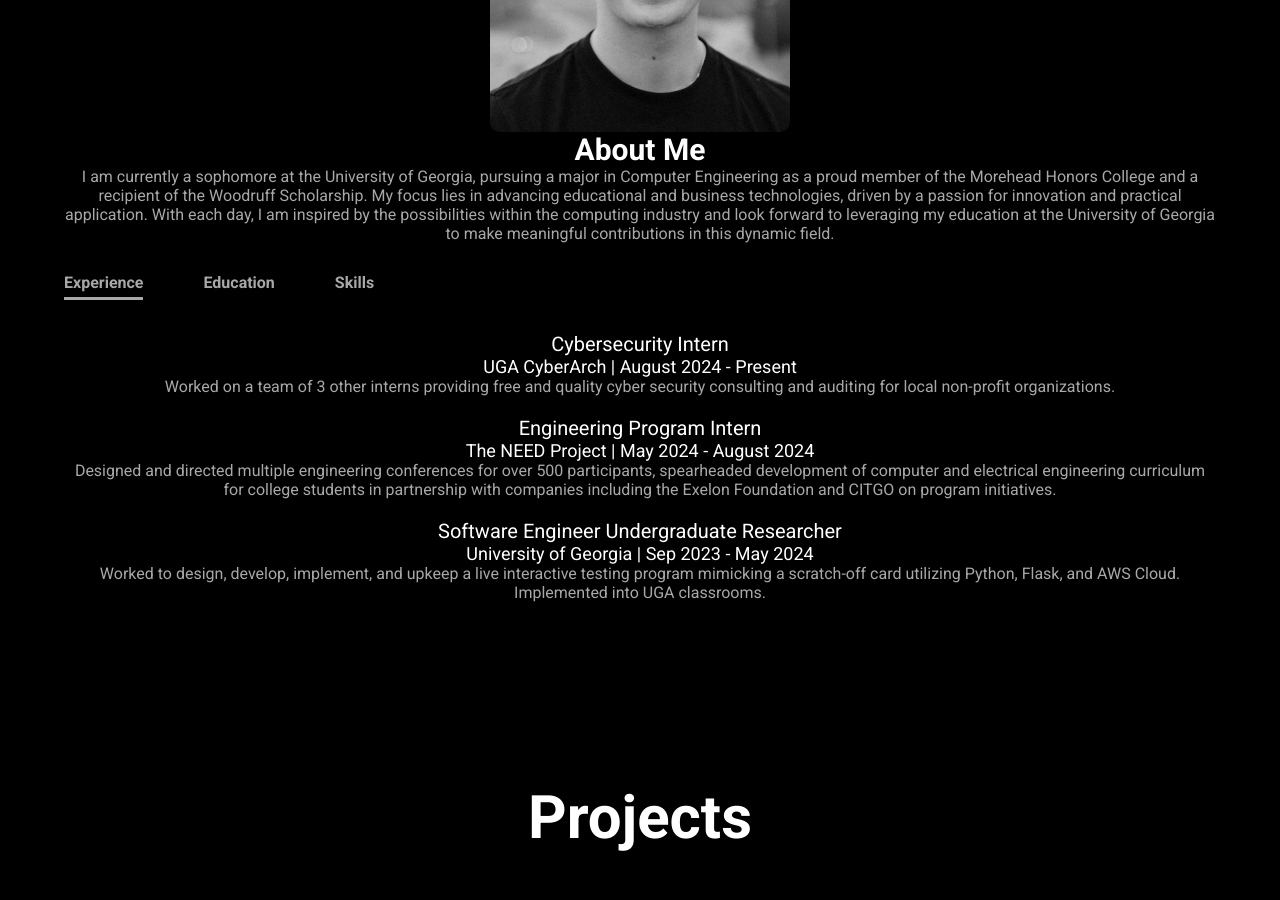
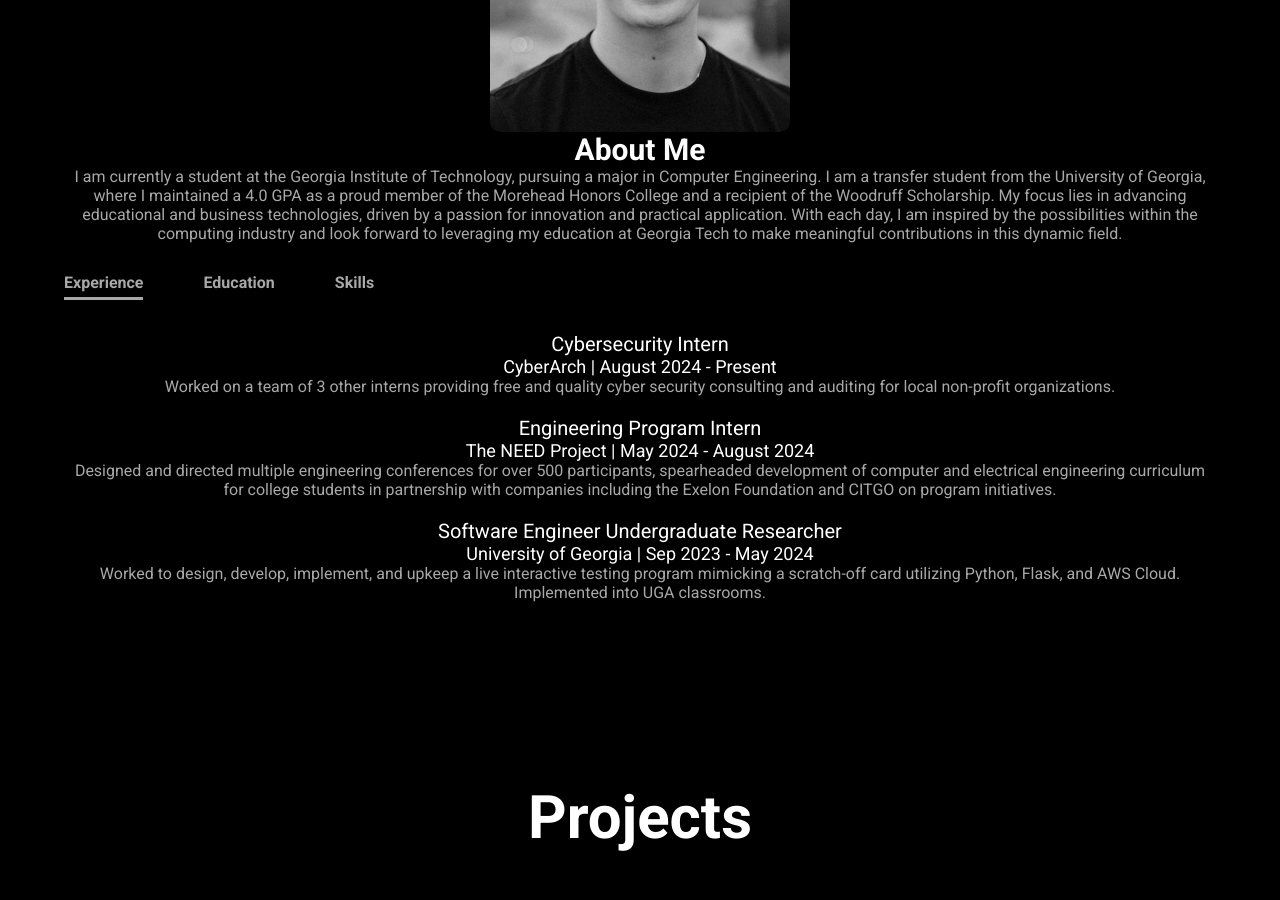
Before and after one commit to aidendowling/PortfolioWebsite, a plain HTML site: page index.html in a window 1280 px wide. Shown: the part 1120-2020 px from the top of the page. Drawn offline with Linux system fonts and the light colour scheme.

Commit message:
Updated For Transfer

```diff
--- a/index.html
+++ b/index.html
@@ -50,7 +50,7 @@
             </div>
             <div class="aboutmecol2">
                 <h1>About Me</h1>
-                <p>I am currently a sophomore at the University of Georgia, pursuing a major in Computer Engineering as a proud member of the Morehead Honors College and a recipient of the Woodruff Scholarship. My focus lies in advancing educational and business technologies, driven by a passion for innovation and practical application. With each day, I am inspired by the possibilities within the computing industry and look forward to leveraging my education at the University of Georgia to make meaningful contributions in this dynamic field. </p>
+                <p>I am currently a student at the Georgia Institute of Technology, pursuing a major in Computer Engineering. I am a transfer student from the University of Georgia, where I maintained a 4.0 GPA as a proud member of the Morehead Honors College and a recipient of the Woodruff Scholarship. My focus lies in advancing educational and business technologies, driven by a passion for innovation and practical application. With each day, I am inspired by the possibilities within the computing industry and look forward to leveraging my education at Georgia Tech to make meaningful contributions in this dynamic field. </p>
                 <div class="tabs">
                     <p class="tab-links active-link" onclick="opentab('experience')">Experience</p>
                     <p class="tab-links" onclick="opentab('education')">Education</p>
@@ -58,7 +58,7 @@
                 </div>
                 <div class="tab-contents active-content" id="experience">
                     <ul>
-                        <li><span>Cybersecurity Intern</span><br><span2>UGA CyberArch | August 2024 - Present</span2><br>Worked on a team of 3 other interns providing free and quality cyber security consulting and auditing for local non-profit organizations.</li>
+                        <li><span>Cybersecurity Intern</span><br><span2>CyberArch | August 2024 - Present</span2><br>Worked on a team of 3 other interns providing free and quality cyber security consulting and auditing for local non-profit organizations.</li>
                         <li><span>Engineering Program Intern</span><br><span2>The NEED Project | May 2024 - August 2024</span2><br>Designed and directed multiple engineering conferences for over 500 participants, spearheaded development of computer and electrical engineering curriculum for college students in partnership with companies including the Exelon Foundation and CITGO on program initiatives.</li>
                         <li><span>Software Engineer Undergraduate Researcher</span><br><span2>University of Georgia | Sep 2023 - May 2024</span2><br>Worked to design, develop, implement, and upkeep a live interactive testing program mimicking a scratch-off card utilizing Python, Flask, and AWS Cloud. Implemented into UGA classrooms.</li>
 
@@ -66,6 +66,7 @@
                 </div>
                 <div class="tab-contents" id="education">
                     <ul>
+                        <li><span>The Georgia Institute of Technology</span><br><span>B.S. Computer Engineering | GPA: 4.0/4.0</span><br> Extracurriculars: HexLabs (Finance Organizer), Big Data Big Impact, Georgia Tech Barbell Club (University Powerlifting Team)</li>
                         <li><span>University of Georgia</span><br><span>B.S. Computer Science & Computer Systems Engineering | GPA: 4.0/4.0</span><br>Morehead Honors College, Woodruff Scholar, Previous Dual Enrollment Student <br> Extracurriculars: STEMZone (President of Logistics and Outreach), UGAHacks (Logistics Organizer), UGA Club Powerlifting (University Athlete), UGA Fintech Society</li>
                         <li><span>Cedar Shoals High School</span><br><span>GPA: 4.3/4.0 | SAT: 1490</span><br>Activities and societies: Cedar Shoals Energy Education Team Founder and Leader, BETA Club President, Cedar Shoals Blueprints Copy Editor and Design Director, Outdoors Club Project Leader, National Honors Society Secretary</li>
                     </ul>
```
Also changed, not shown: 3 other files.
